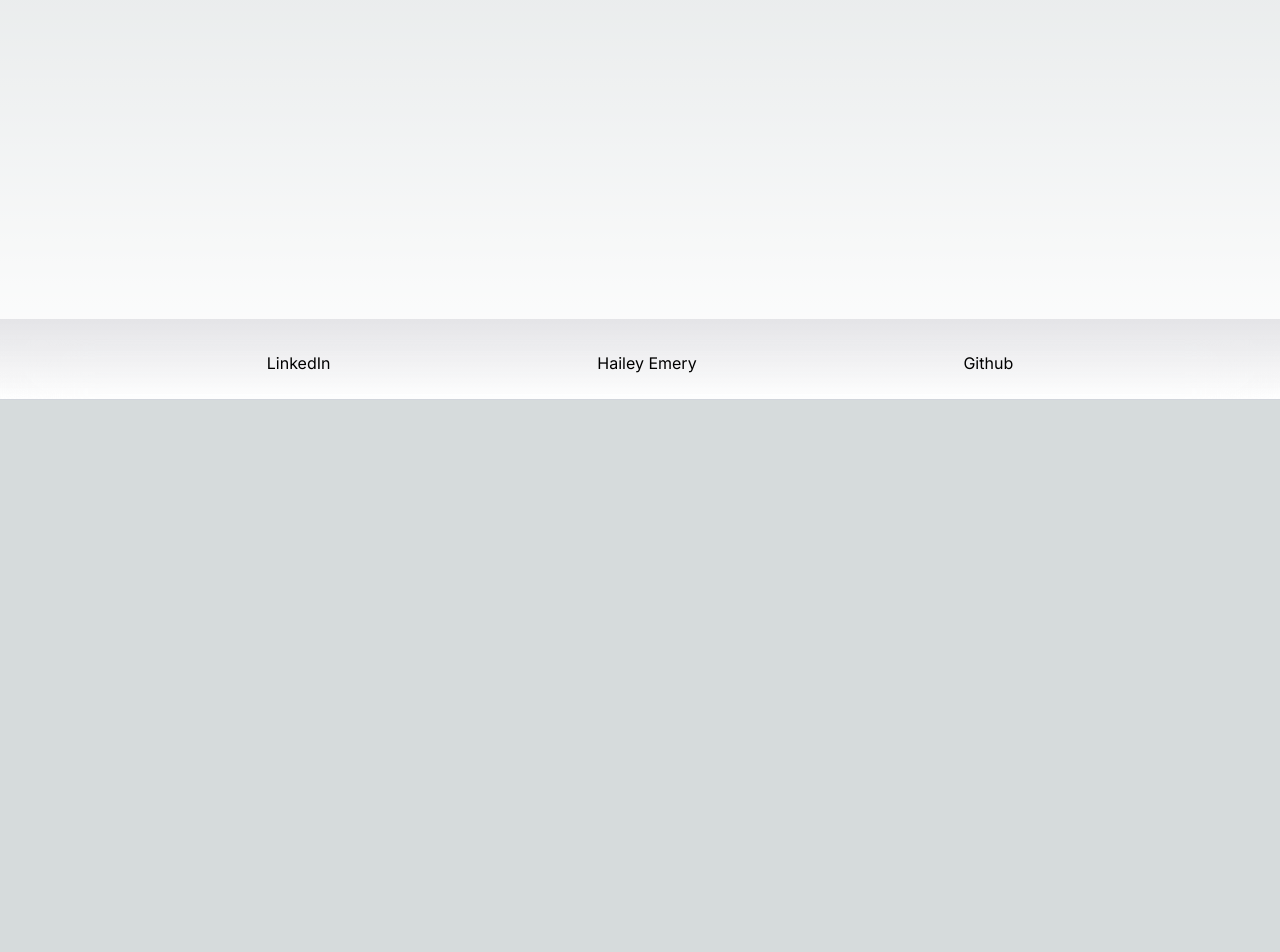
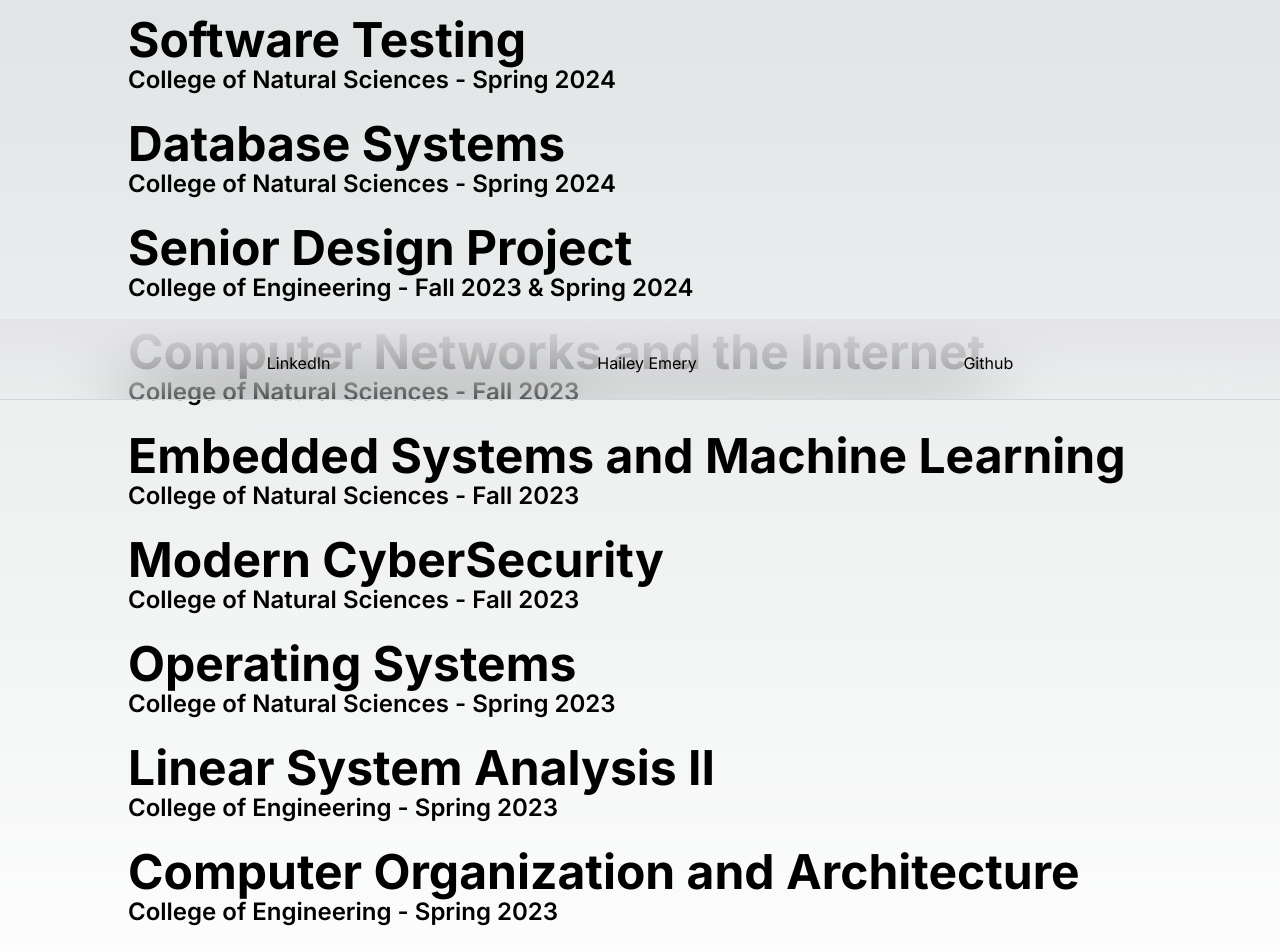
Before and after one commit to HaileyEmery/portfolio_website, a Next.js app: page /Coursework in a window 1280 px wide. Shown: the part 400-1352 px from the top of the page. Before the commit the page ends 800 px from the top, so only its background shows below. Built offline with nearby package versions, Linux system fonts and the light colour scheme.

Commit message:
Add Coursework

```diff
--- a/src/app/Coursework/page.tsx
+++ b/src/app/Coursework/page.tsx
@@ -1,13 +1,47 @@
+let CourseNameFormat="font-bold text-3xl md:text-3xl lg:text-5xl"
 export default function Coursework() {
     return (
       <div className="flex flex-col gap-y-10">
       <div>
-      <p className="font-bold text-5xl md:text-7xl lg:text-9xl ">Coursework</p>
+      <p className="font-bold text-5xl md:text-7xl lg:text-9xl ">Relevent Coursework</p>
       </div><div>
       <br></br>
-        <p className="font-bold text-3xl md:text-3xl lg:text-5xl">Intro to Networking</p>
+        <p className={CourseNameFormat}>Software Testing</p>
+        <p className="font-semibold text-l md:text-xl lg:text-2xl">College of Natural Sciences - Spring 2024</p>
+        <p className="text-l md:text-xl lg:text-2xl"></p>
         <br></br>
+        <p className={CourseNameFormat}>Database Systems</p>
+        <p className="font-semibold text-l md:text-xl lg:text-2xl">College of Natural Sciences - Spring 2024</p>
         <p className="text-l md:text-xl lg:text-2xl"></p>
+        <br></br>
+        <p className={CourseNameFormat}>Senior Design Project</p>
+        <p className="font-semibold text-l md:text-xl lg:text-2xl">College of Engineering - Fall 2023 & Spring 2024</p>
+        <p className="text-l md:text-xl lg:text-2xl"></p>
+        <br></br>
+        <p className={CourseNameFormat}>Computer Networks and the Internet</p>
+        <p className="font-semibold text-l md:text-xl lg:text-2xl">College of Natural Sciences - Fall 2023</p>
+        <p className="text-l md:text-xl lg:text-2xl"></p>
+        <br></br>
+        <p className={CourseNameFormat}>Embedded Systems and Machine Learning</p>
+        <p className="font-semibold text-l md:text-xl lg:text-2xl">College of Natural Sciences - Fall 2023</p>
+        <p className="text-l md:text-xl lg:text-2xl"></p>
+        <br></br>
+        <p className={CourseNameFormat}>Modern CyberSecurity</p>
+        <p className="font-semibold text-l md:text-xl lg:text-2xl">College of Natural Sciences - Fall 2023</p>
+        <p className="text-l md:text-xl lg:text-2xl"></p>
+        <br></br>
+        <p className={CourseNameFormat}>Operating Systems</p>
+        <p className="font-semibold text-l md:text-xl lg:text-2xl">College of Natural Sciences - Spring 2023</p>
+        <p className="text-l md:text-xl lg:text-2xl"></p>
+        <br></br>
+        <p className={CourseNameFormat}>Linear System Analysis II</p>
+        <p className="font-semibold text-l md:text-xl lg:text-2xl">College of Engineering - Spring 2023</p>
+        <p className="text-l md:text-xl lg:text-2xl"></p>
+        <br></br>
+        <p className={CourseNameFormat}>Computer Organization and Architecture</p>
+        <p className="font-semibold text-l md:text-xl lg:text-2xl">College of Engineering - Spring 2023</p>
+        <p className="text-l md:text-xl lg:text-2xl"></p>
+        <br></br>
       </div>
       </div>
   );
```
